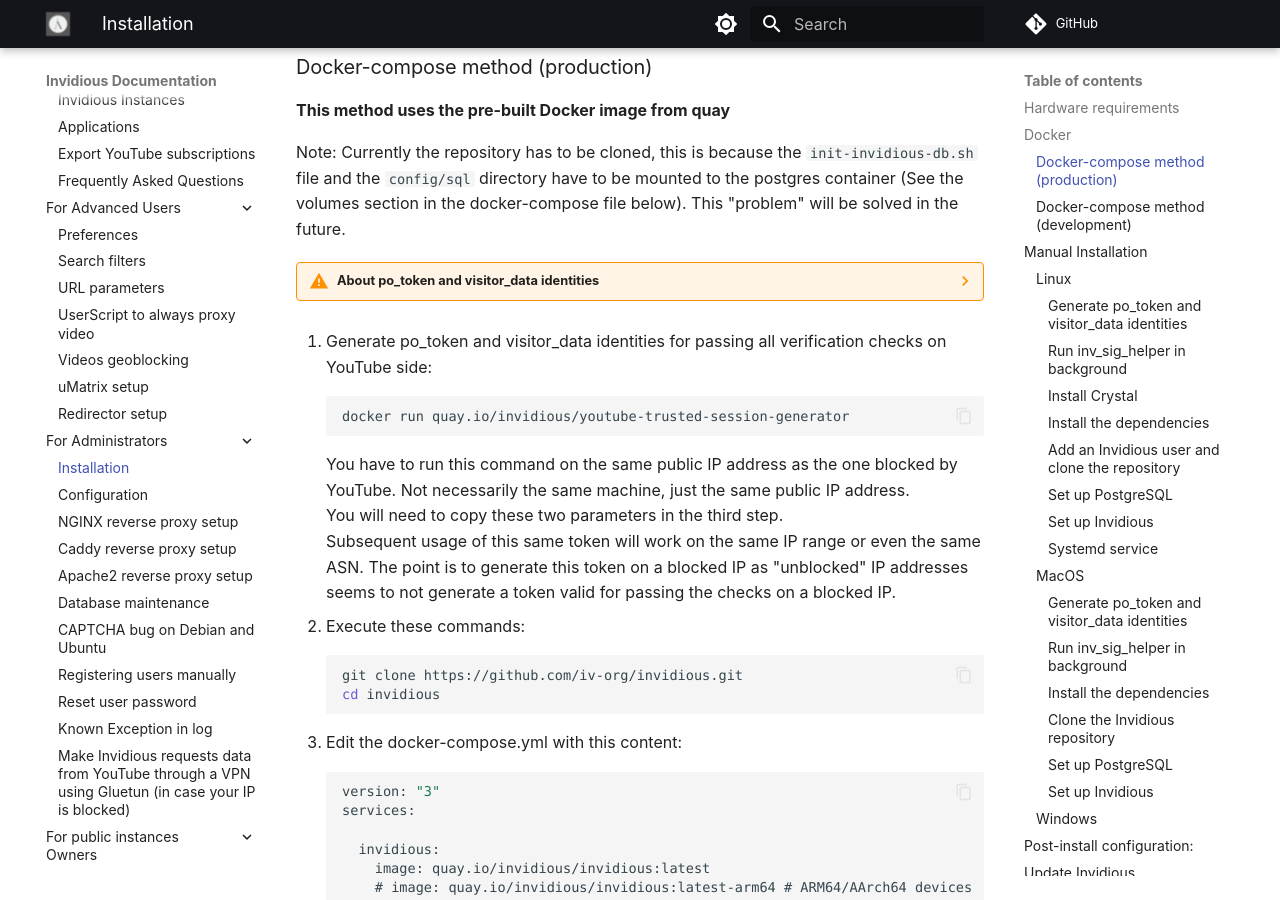
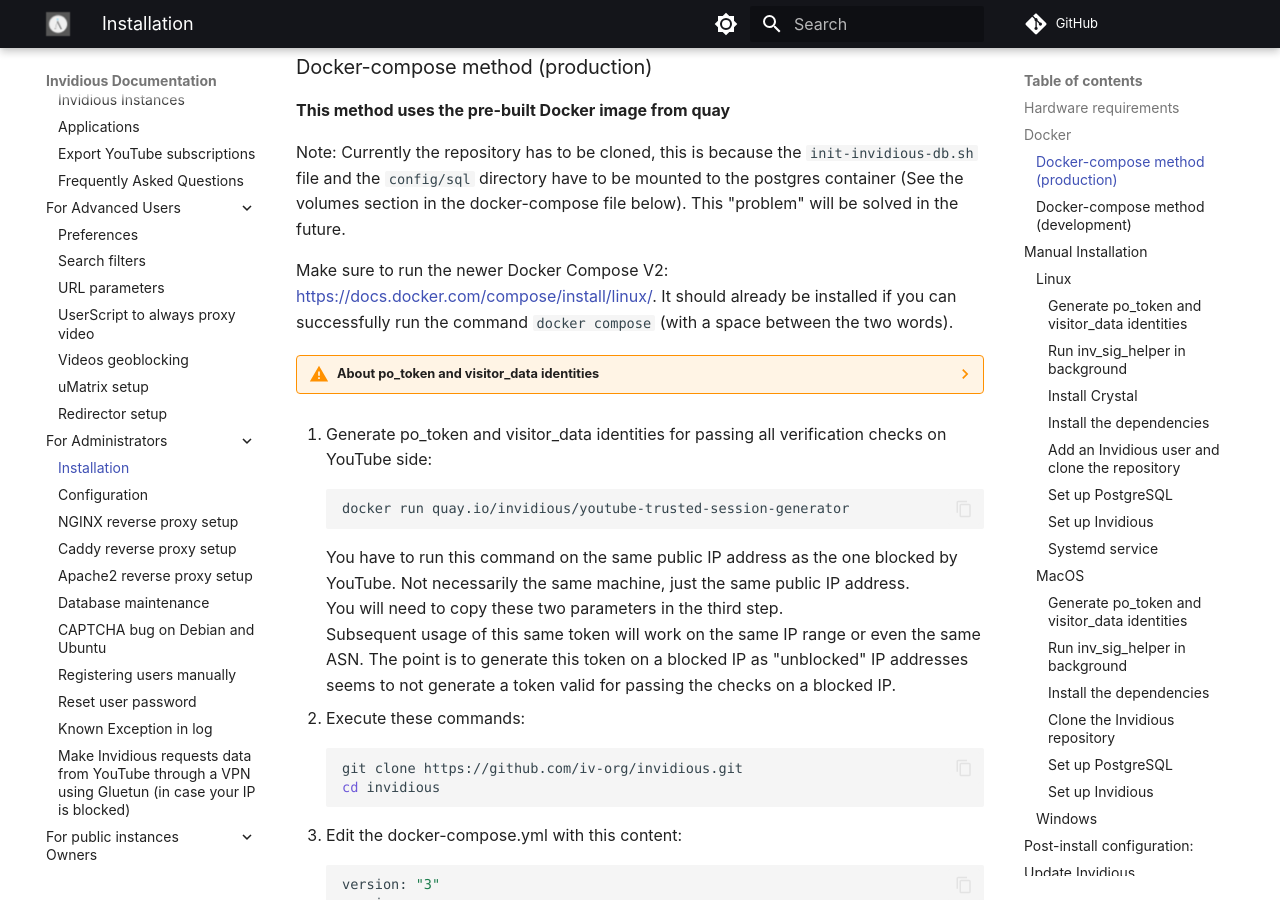
Before and after one commit to iv-org/documentation, an MkDocs documentation site: the page built from docs/installation.md, in a window 1280 px wide and 900 px high, scrolled down 917 px. Built offline with MkDocs 1.6.1 and Material for MkDocs 9.7.7, drawn with Linux system fonts in a browser that asks for light colours; comment, search, counter and statistics services are not loaded; some of the changed text lies outside the part shown.

Commit message:
improve the installation docker guide for beginners

````diff
--- a/docs/installation.md
+++ b/docs/installation.md
@@ -26,6 +26,8 @@
 
 Note: Currently the repository has to be cloned, this is because the `init-invidious-db.sh` file and the `config/sql` directory have to be mounted to the postgres container (See the volumes section in the docker-compose file below). This "problem" will be solved in the future.
 
+Make sure to run the newer Docker Compose V2: https://docs.docker.com/compose/install/linux/. It should already be installed if you can successfully run the command `docker compose` (with a space between the two words).
+
 ??? warning "About po_token and visitor_data identities"
 
     po_token known as Proof of Origin Token. This is an attestation token generated by a complex anti robot verification system created by Google named BotGuard/DroidGuard. It is used to confirm that the request is coming from a genuine device.
@@ -127,6 +129,12 @@
     ```
 
     Note: This compose is made for a true "production" setup, where Invidious is behind a reverse proxy. If you prefer to directly access Invidious, replace `127.0.0.1:3000:3000` with `3000:3000` under the `ports:` section.
+
+4. Run the docker composition:
+
+```
+docker compose up -d
+```
 
 
 ### Docker-compose method (development)
````
Also changed, not shown: other parts of docs/installation.md (+2 -2 lines).
